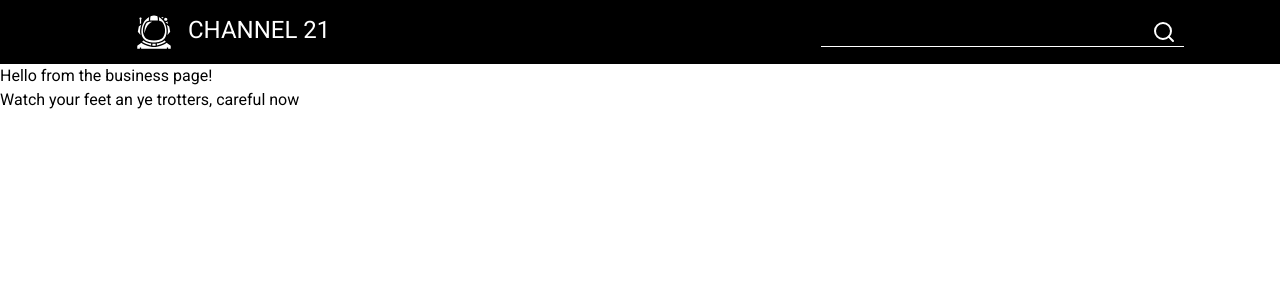
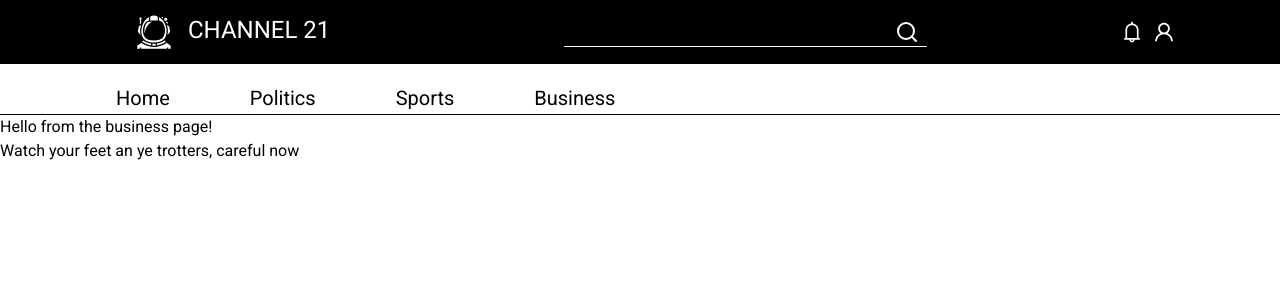
Before and after one commit to ktstrong/nextJs-prismic-news-site, a Next.js app: page /business in a window 1280 px wide. Shown: the top 300 px of the page. Built offline with nearby package versions, Linux system fonts and the light colour scheme.

Commit message:
nav bar with links

```diff
--- a/components/Layout.js
+++ b/components/Layout.js
@@ -1,4 +1,5 @@
 import {GiAstronautHelmet} from "react-icons/gi";
+import {AiOutlineUser, AiOutlineBell} from "react-icons/ai";
 import {FiSearch} from "react-icons/fi";
 import Link from "next/link";
 
@@ -12,15 +13,37 @@ export default function Layout( {children} ) {
                         Channel 21
                     </a>
                 </Link>
-
+{/* search bar */}
                 <div className="flex items-center w-1/3 text-lg">
                     {/* border-b means borer at the bottom, w-fll means width full (container) */}
                     <input type="text" className="bg-transparent border-b w-full border-white outline-none"/>
                     <FiSearch  className="-ml-8 text-2xl hover:text-red-600 cursor-pointer" />
-
+                </div>
+{/* user and notification icons     mr- margin right*/}
+                <div className="flex items-center text-2xl">
+                    <AiOutlineBell className="mr-2 cursor-pointer hover:text-red-600" />
+                    <AiOutlineUser className="mr-2 cursor-pointer hover:text-red-600" />
                 </div>
 
+            </div>
 
+            <div className="px-2 md: px-24 bg-white flex border-b border-black " >
+                <Link href="/" >
+                    <a className="mr-10 text-xl mt-5 px-5 border-b-2 border-transparent hover:border-black"> Home
+                    </a>
+                </Link>
+                <Link href="/politics" >
+                    <a className="mr-10 text-xl mt-5 px-5 border-b-2 border-transparent hover:border-black"> Politics
+                    </a>
+                </Link>
+                <Link href="/sports" >
+                    <a className="mr-10 text-xl mt-5 px-5 border-b-2 border-transparent hover:border-black"> Sports
+                    </a>
+                </Link>
+                <Link href="/business" >
+                    <a className="mr-10 text-xl mt-5 px-5 border-b-2 border-transparent hover:border-black"> Business
+                    </a>
+                </Link>
             </div>
             { children }
             <div>Watch your feet an ye trotters, careful now</div>
--- a/components/Navbar.js
+++ /dev/null
@@ -1,29 +0,0 @@
-import {GiAstronautHelmet} from "react-icons/gi";
-
-import Link from "next/link";
-
-export default function Navbar(props) {
-    return (
-        // px mean padding x axis i.e padding horizontal
-
-        <div className="px-2 md:px-24 bg-black text-white flex justify-between h-16">
-
-            <ul >
-                {/* my mean margin y, i.e margin vertivle */}
-
-
-                <a>
-                    <Link href="/business">Business </Link>
-                </a>
-
-                <a>
-                    <Link href="/sports">Sports</Link>
-                </a>
-
-                <a>
-                    <Link href="/politics">Politics</Link>
-                </a>
-            </ul>
-        </div>
-    );
-}
```
